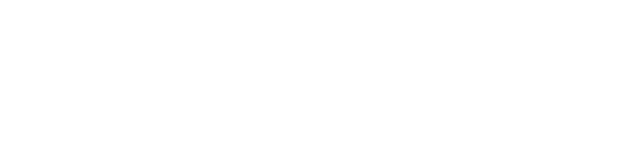
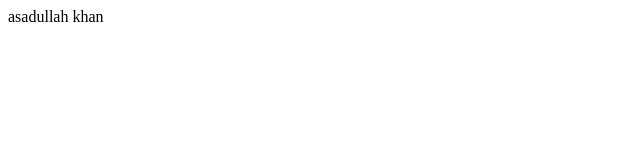
Before and after one commit to asadkhan1246/Mr___assu__, a plain HTML site: page index.html in a window 1280 px wide. Shown: the whole page, without its empty margins (0-640 px from the left). Drawn offline with Linux system fonts and the light colour scheme.

Commit message:
index.html

```diff
--- a/index.html
+++ b/index.html
@@ -1,3 +1,3 @@
 <html>
-
+asadullah khan
 </html>
```
